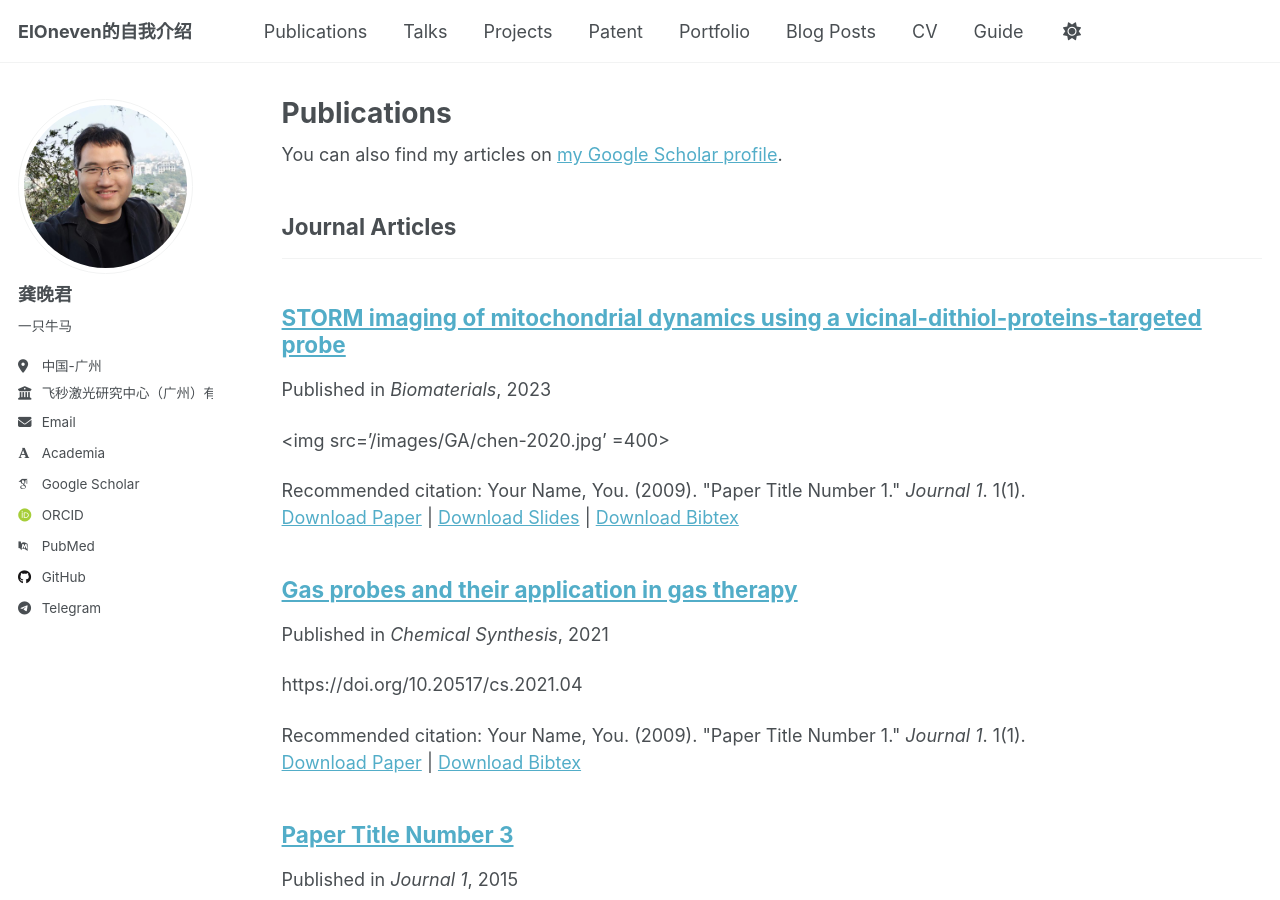
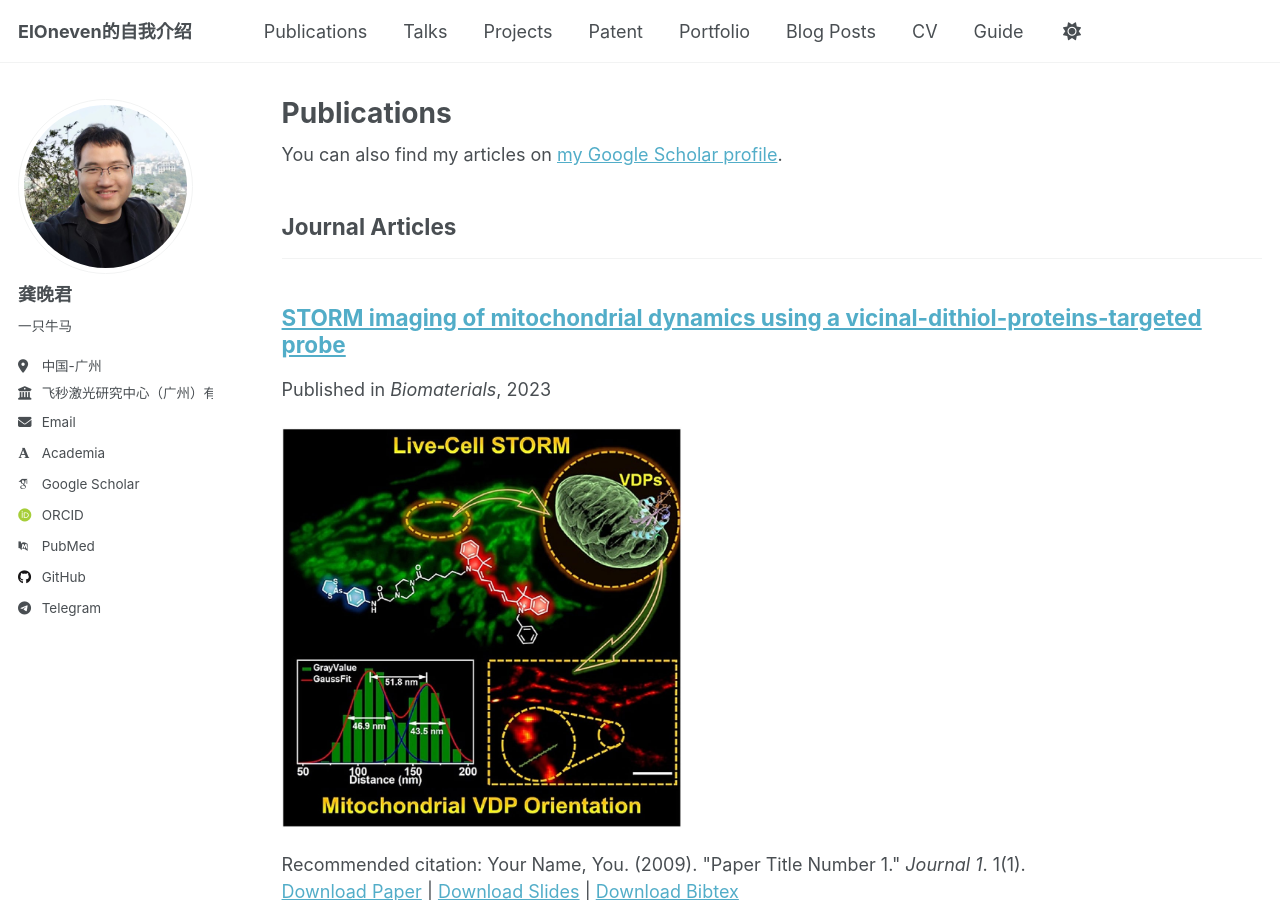
Before and after one commit to Wanjun-Gong/Eloneven.github.io, a Jekyll site: the page built from _pages/publications.html, in a window 1280 px wide and 900 px high. Built offline with Jekyll 4.4.1, drawn with Linux system fonts in a browser that asks for light colours; some web fonts are replaced.

Commit message:
Update chen-2020.md

```diff
--- a/_publications/chen-2020.md
+++ b/_publications/chen-2020.md
@@ -3,7 +3,7 @@ title: "STORM imaging of mitochondrial dynamics using a vicinal-dithiol-proteins
 collection: publications
 category: manuscripts
 permalink: /publications/chen-2020
-excerpt: "<img src='/images/GA/chen-2020.jpg' =400>"
+excerpt: "<img src='/images/GA/chen-2020.jpg' width='400px'>"
 date: 2023-12-25
 venue: 'Biomaterials'
 slidesurl: https://doi.org/10.1016/j.biomaterials.2020.119938
```
